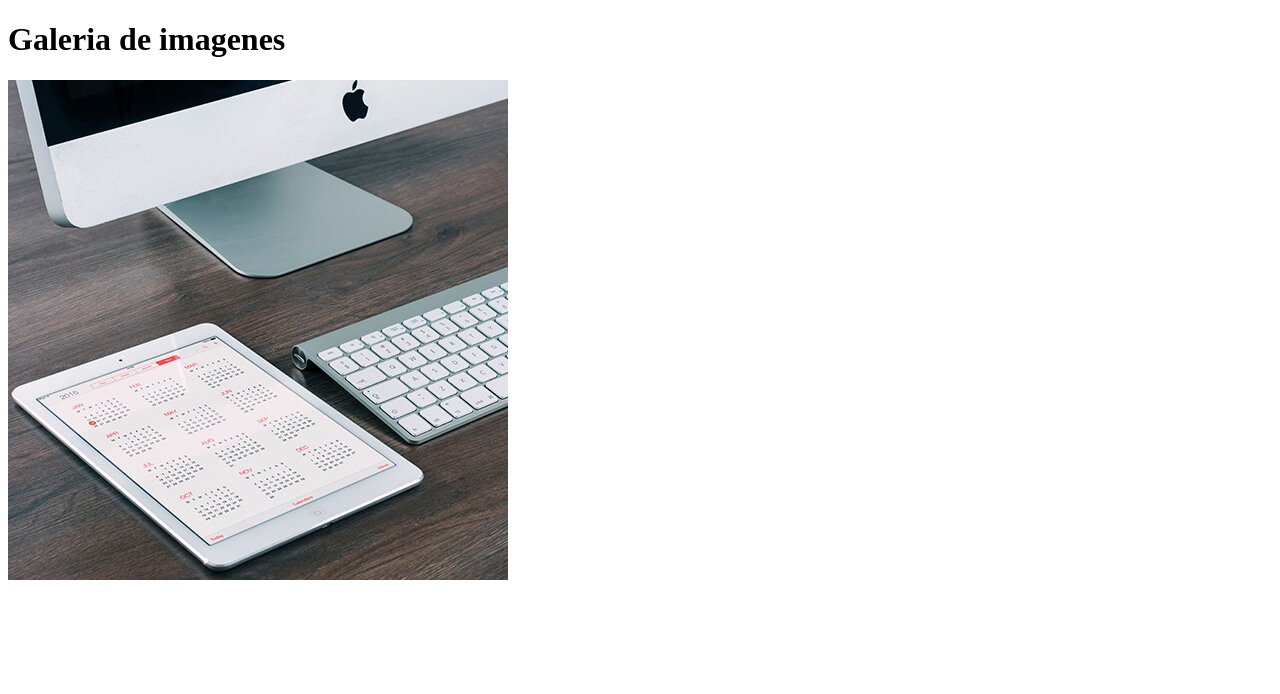
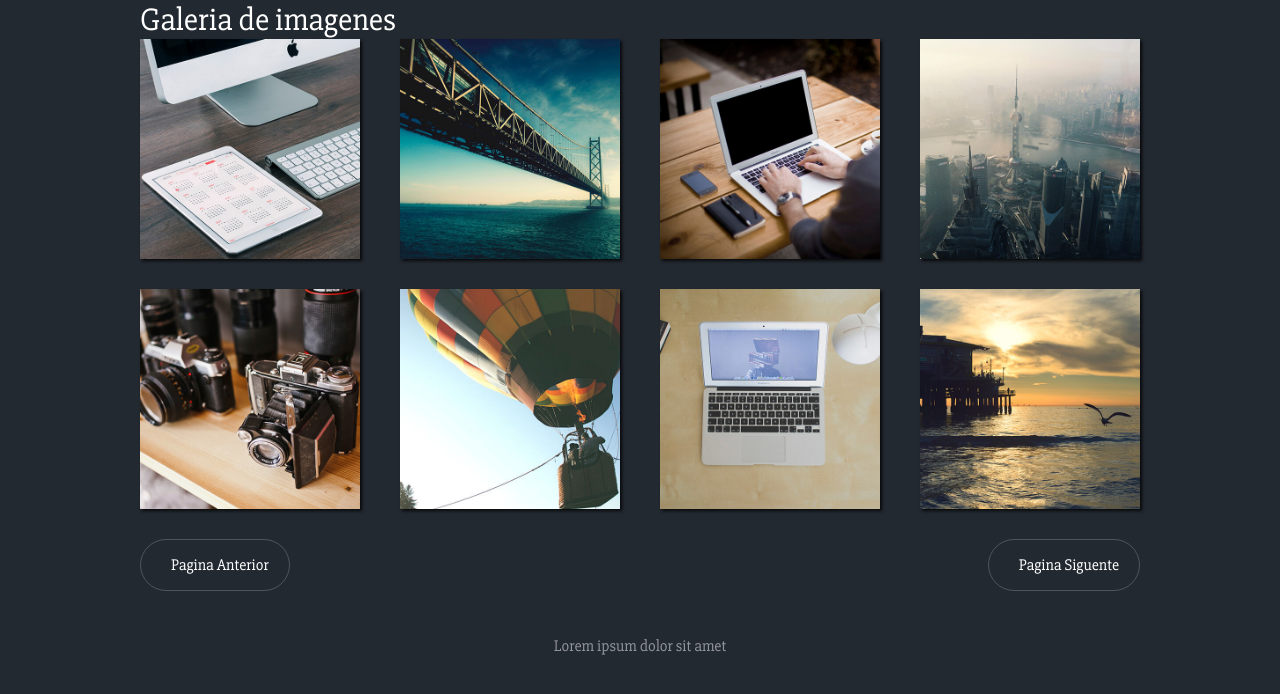
Before and after one commit to Davidsd16/galeria, a PHP site: page / in a window 1280 px wide. Shown: the top 694 px of the page. Run offline with PHP 8.4, Linux system fonts and the light colour scheme.

Commit message:
Pagina de inicio creada

```diff
--- a/index.php
+++ b/index.php
@@ -1,5 +1,5 @@
 <?php
 
-require 'index.view.php';
+require 'views/index.view.php';
 
 ?>
--- a/index.view.php
+++ /dev/null
@@ -1,22 +0,0 @@
-<!DOCTYPE html>
-<html lang="en">
-<head>
-    <meta charset="UTF-8">
-    <meta name="viewport" content="width=device-width, initial-scale=1.0">
-    <title>Document</title>
-</head>
-<body>
-    <div class="contenedor">
-        <h1 class="titulo">Galeria de imagenes</h1>
-    </div>
-    <section class="fotos">
-        <div class="contenedor">
-            <div class="thunb">
-                <a href="#">
-                    <img src="fotos/1.jpg">
-                </a>
-            </div>
-        </div>
-    </section>
-</body>
-</html>
--- /dev/null
+++ b/views/index.view.php
@@ -0,0 +1,70 @@
+<!DOCTYPE html>
+<html lang="en">
+<head>
+    <meta charset="UTF-8">
+    <meta name="viewport" content="width=device-width, initial-scale=1.0">
+    <link rel="preconnect" href="https://fonts.googleapis.com">
+    <link rel="preconnect" href="https://fonts.gstatic.com" crossorigin>
+    <link href="https://fonts.googleapis.com/css2?family=Oswald:wght@300;400&family=Slabo+27px&display=swap" rel="stylesheet">
+    <link rel="stylesheet" href="css/estilos.css">
+    <title>Galeria</title>
+</head>
+<body>
+    <div class="contenedor">
+        <h1 class="titulo">Galeria de imagenes</h1>
+    </div>
+    <section class="fotos">
+        <div class="contenedor">
+            <div class="thumb">
+                <a href="#">
+                    <img src="fotos/1.jpg">
+                </a>
+            </div>
+            <div class="thumb">
+                <a href="#">
+                    <img src="fotos/2.jpg">
+                </a>
+            </div>
+            <div class="thumb">
+                <a href="#">
+                    <img src="fotos/3.jpg">
+                </a>
+            </div>
+            <div class="thumb">
+                <a href="#">
+                    <img src="fotos/4.jpg">
+                </a>
+            </div>
+            <div class="thumb">
+                <a href="#">
+                    <img src="fotos/5.jpg">
+                </a>
+            </div>
+            <div class="thumb">
+                <a href="#">
+                    <img src="fotos/6.jpg">
+                </a>
+            </div>
+            <div class="thumb">
+                <a href="#">
+                    <img src="fotos/7.jpg">
+                </a>
+            </div>
+            <div class="thumb">
+                <a href="#">
+                    <img src="fotos/8.jpg">
+                </a>
+            </div>
+
+            <div class="paginacion">
+                <a href="#" class="izquierda"><i class="fa fa-long-arrow-lef"></i> Pagina Anterior</a>
+                <a href="#" class="derecha"><i class="fa fa-long-arrow-right"></i>Pagina Siguente </a>
+            </div>
+        </div>
+    </section>
+
+    <footer>
+        <p class="copyright">Lorem ipsum dolor sit amet</p>
+    </footer>
+</body>
+</html>
```
